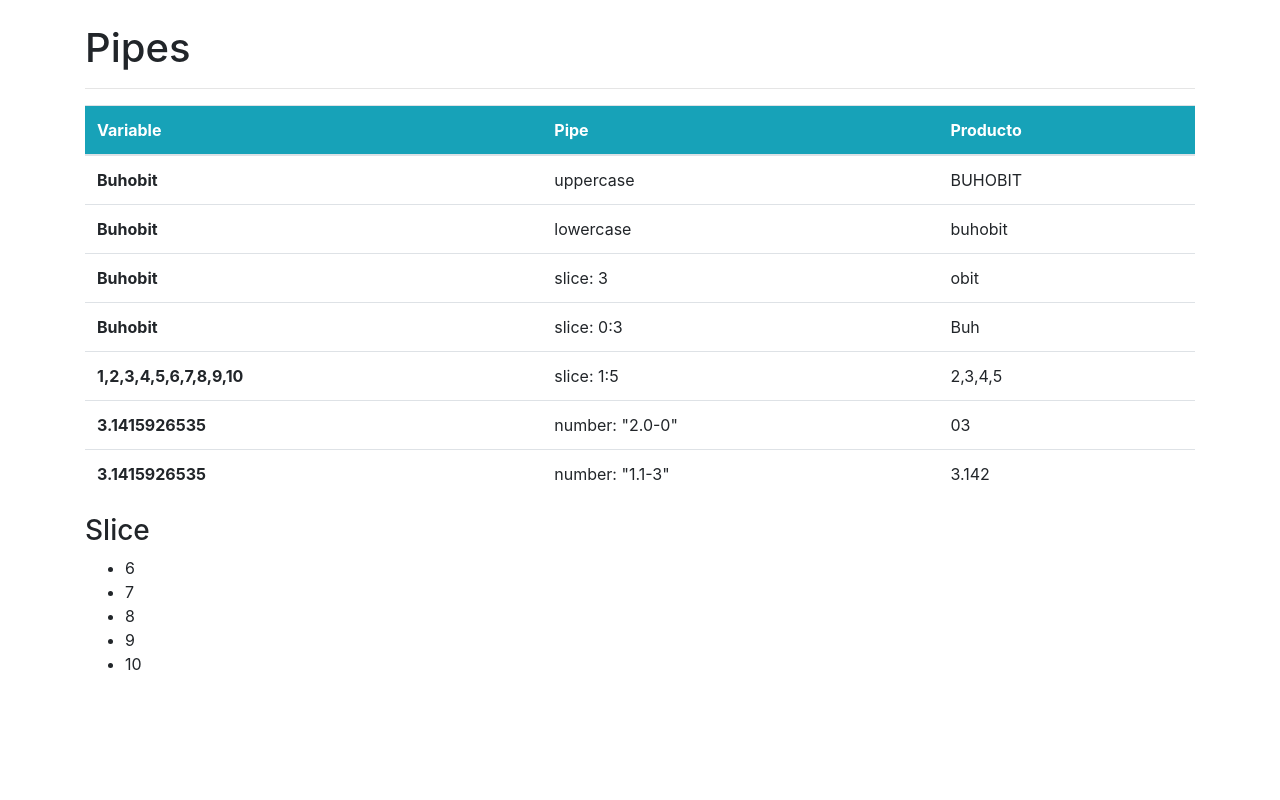
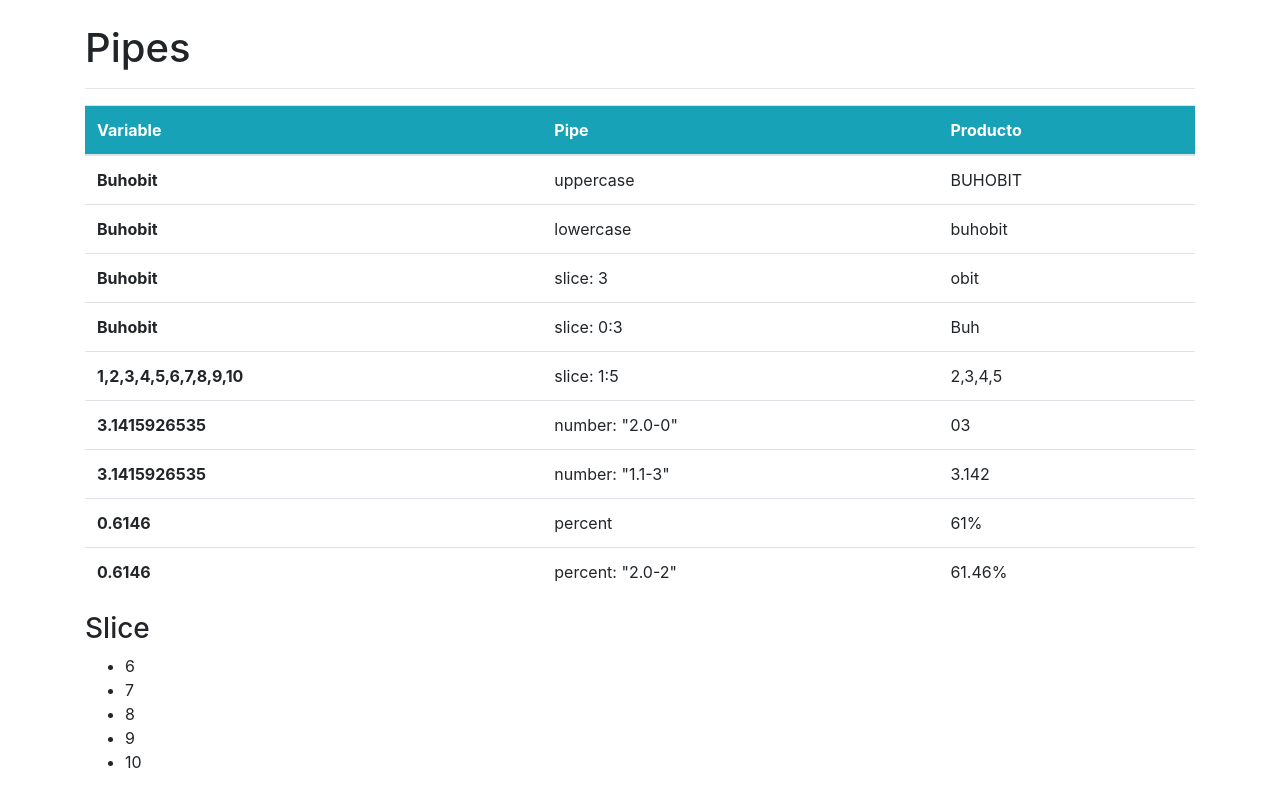
Before and after one commit to byronlopezec/angular-course, an Angular app in the folder 03-pipes/: page / in a window 1280 px wide. Built offline with nearby package versions, Linux system fonts and the light colour scheme.

Commit message:
8. Pipe Percent - Porcentajes

```diff
--- a/03-pipes/src/app/app.component.html
+++ b/03-pipes/src/app/app.component.html
@@ -46,6 +46,16 @@
         <td>number: "1.1-3"</td>
         <td>{{ PI | number: "1.1-3" }}</td>
       </tr>
+      <tr>
+        <th scope="row">{{ porcentaje }}</th>
+        <td>percent</td>
+        <td>{{ porcentaje | percent }}</td>
+      </tr>
+      <tr>
+        <th scope="row">{{ porcentaje }}</th>
+        <td>percent: "2.0-2"</td>
+        <td>{{ porcentaje | percent: "2.0-2" }}</td>
+      </tr>
     </tbody>
   </table>
 
--- a/03-pipes/src/app/app.component.ts
+++ b/03-pipes/src/app/app.component.ts
@@ -9,4 +9,5 @@ export class AppComponent {
   nombre: string = "Buhobit";
   arreglo: number[] = [1, 2, 3, 4, 5, 6, 7, 8, 9, 10];
   PI: number = 3.1415926535;
+  porcentaje: number = 0.6146;
 }
```
